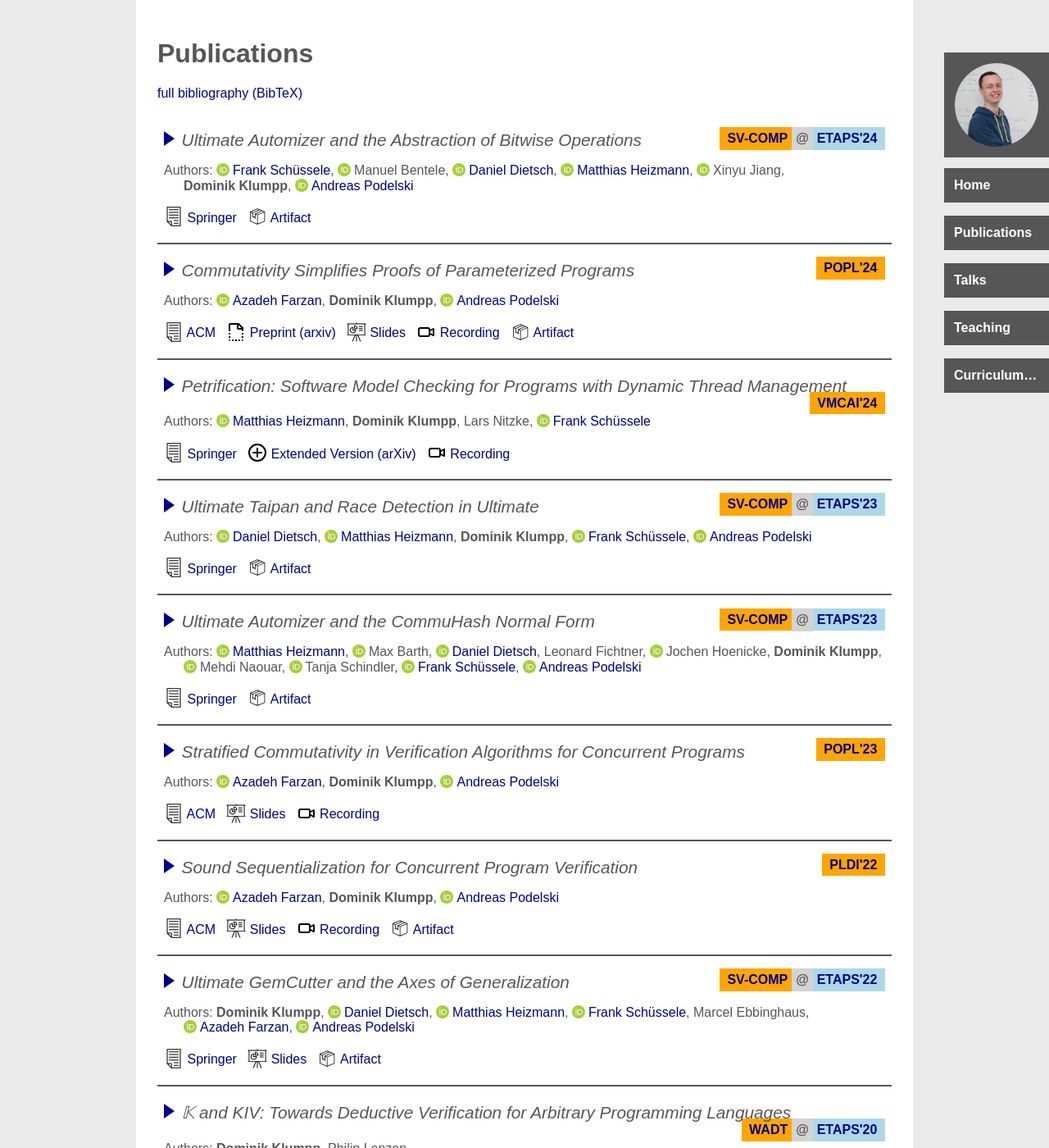
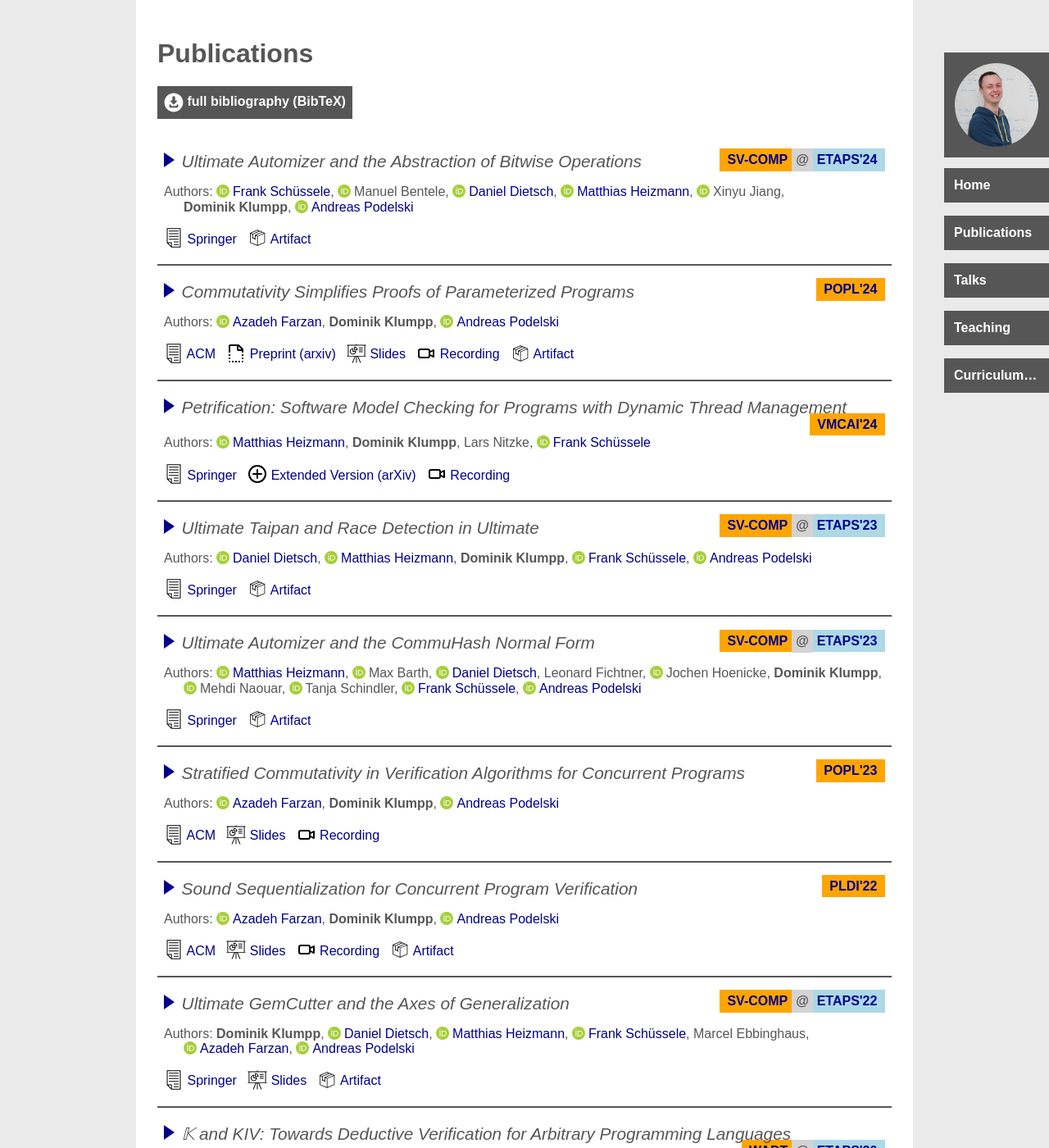
Before and after one commit to maul-esel/personal-website, a Jekyll site: the page built from publications.markdown, in a window 1280 px wide and 1400 px high. Shown: the whole window at 82% size. Built offline with Jekyll 4.4.1, drawn with Linux system fonts in a browser that asks for light colours.

Commit message:
better bib download link

```diff
--- a/credits.markdown
+++ b/credits.markdown
@@ -18,3 +18,4 @@ sitemap: false
 - <a href="https://iconscout.com/icons/link" target="_blank">Link Icon</a> by <a href="https://iconscout.com/contributors/tanvirulhaq" target="_blank">Md. Tanvirul Haque</a>
 - <a href="https://iconscout.com/icons/mastodon" target="_blank">Mastodon Logo Icon</a> by <a href="https://iconscout.com/contributors/jagathish" target="_blank">Jagathish Saravanan</a>
 - <a href="https://www.svgrepo.com/svg/348549/add" target="_blank">Add SVG Vector</a> by <a href="https://www.svgrepo.com/author/Mikolaj%20Dobrucki/" target="_blank">https://www.svgrepo.com/author/Mikolaj%20Dobrucki/</a> (<a href="https://www.svgrepo.com/page/licensing#MIT" target="_blank">MIT License</a>)
+- <a href="https://iconscout.com/free-icon/download-1659443" target="_blank"> Free Download Icon in Glyph Style</a> by <a href="https://iconscout.com/contributors/adrien-coquet">Coquet Adrien</a>
--- a/publications.markdown
+++ b/publications.markdown
@@ -11,7 +11,7 @@ lastmod_dependencies:
   collections: ['publications']
 ---
 
-[full bibliography (BibTeX)](/resources/bibliography.bib){: rel="alternate" target="_blank" }
+[![]({{ '/images/download.svg' | relative_url }}){: .button-icon } full bibliography (BibTeX)](/resources/bibliography.bib){: rel="alternate" target="_blank" .button }
 
 <ul class="pub-list">
 {% for pub in site.publications reversed %}
--- a/style/default.scss
+++ b/style/default.scss
@@ -109,6 +109,22 @@ mark {
   &:hover, &:focus {
     background-color: $primary-highlight;
     text-decoration: none;
+  }
+}
+
+.button {
+  @extend %button;
+
+  display: inline-block;
+  padding: 0.5em;
+
+  .button-icon {
+    border-radius: 100%;
+    width: 1.5em;
+    vertical-align: middle;
+
+    -webkit-filter: invert(100%);
+    filter: invert(100%);
   }
 }
 
```
Also changed, not shown: images/download.svg (added).
